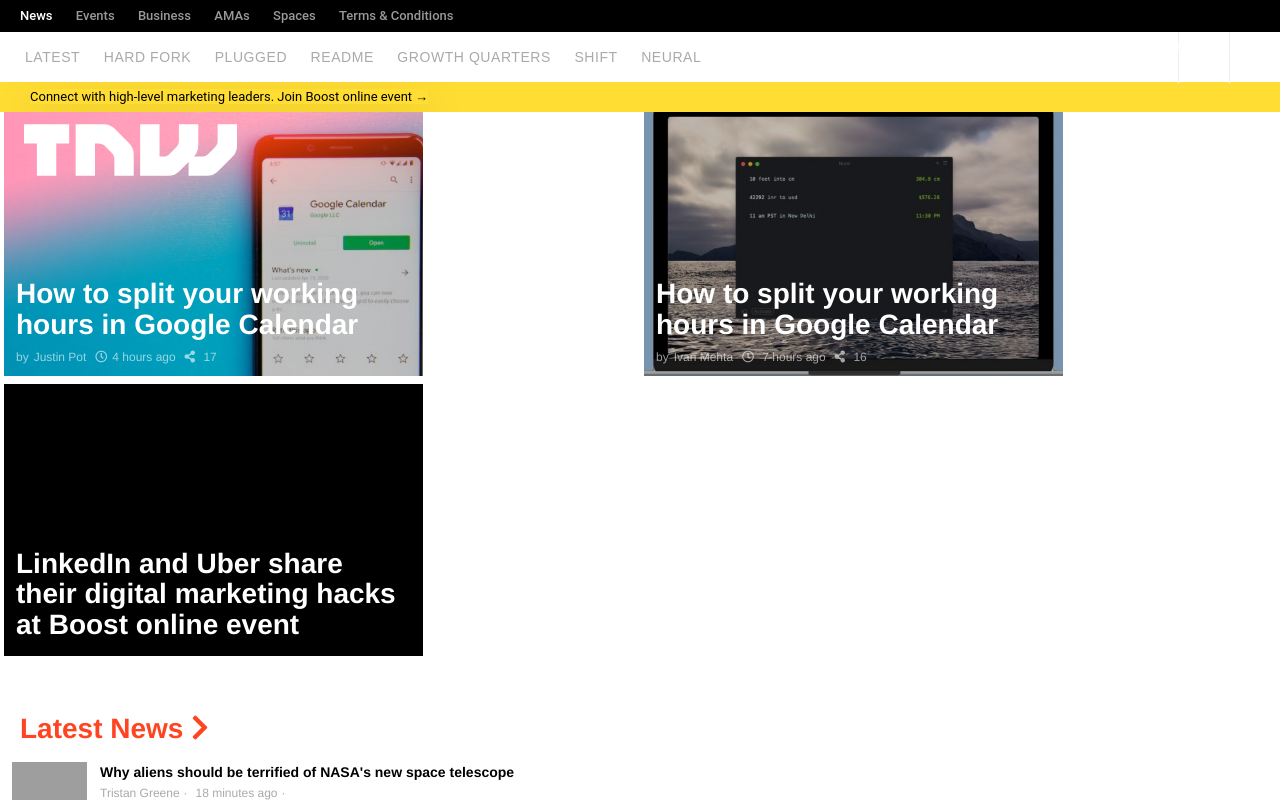
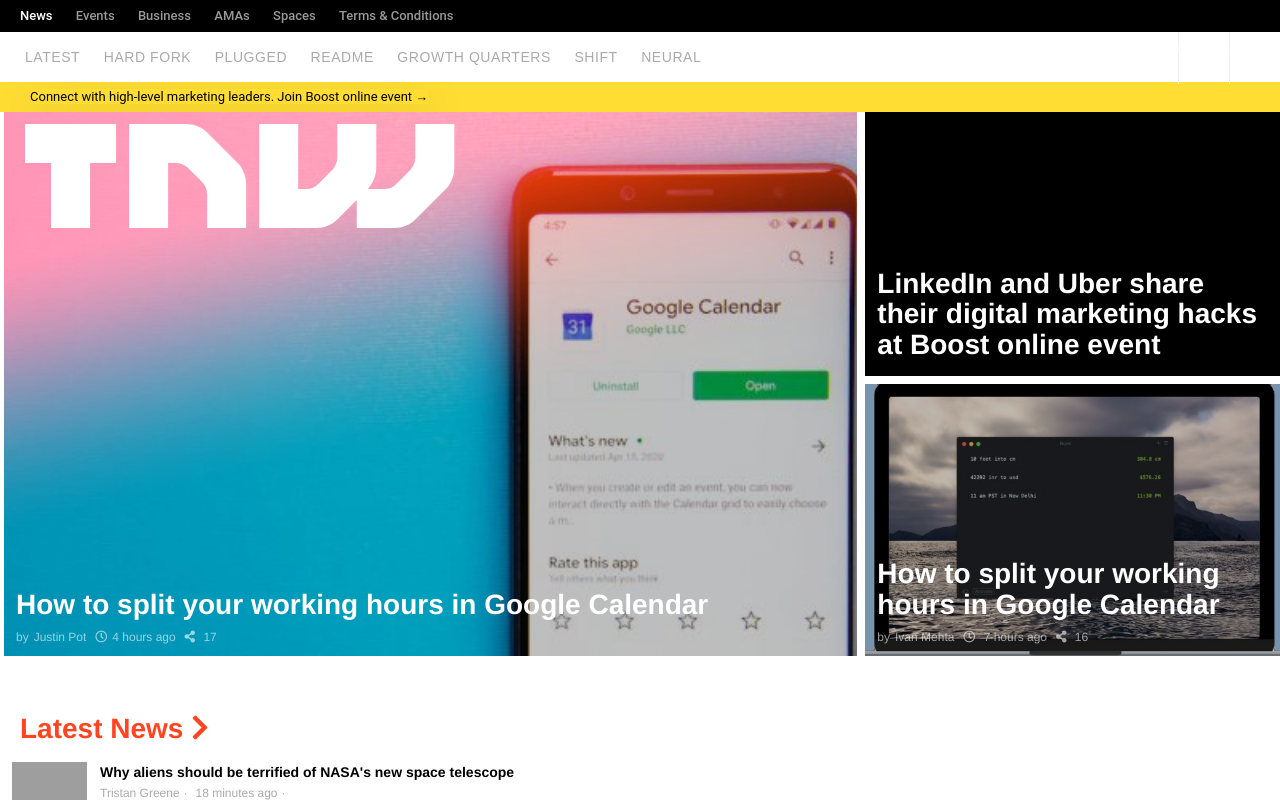
Before and after one commit to uzairali19/perma-tnw-responsive, a website: page index.html in a window 1280 px wide. Drawn offline with Linux system fonts and the light colour scheme; grey boxes are pictures that could not be loaded.

Commit message:
Fixed Highlights

```diff
--- a/index.html
+++ b/index.html
@@ -136,10 +136,8 @@
     </header>
     <main>
       <section class="highlight-section">
-        <noscript
-          ><h1>THis is just for linters messages to clear out</h1></noscript
-        >
-        <article class="cover-story">
+        <noscript><h2>Remove linters</h2></noscript>
+        <article class="cover-story cover-story-1">
           <div class="cover-image cover-background-image"></div>
           <div class="cover-logo"></div>
           <div class="cover-gradient"></div>
--- a/style.css
+++ b/style.css
@@ -1,4 +1,9 @@
 /* General CSS Rules */
+
+* {
+  margin: 0;
+  padding: 0;
+}
 
 html,
 body {
@@ -12,24 +17,10 @@
   line-height: 1.42857143;
   color: #333;
   background-color: #fff;
-  margin: 0;
-  padding: 0;
 }
 
 a {
   text-decoration: none;
-}
-
-h1,
-h2,
-h3,
-h4,
-h5,
-h6,
-ul,
-p {
-  margin: 0;
-  padding: 0;
 }
 
 ul {
@@ -664,7 +655,7 @@
     font-size: 12px;
   }
 
-  .cover-story:first-child {
+  .cover-story-1 {
     height: 100%;
     width: 66.66666%;
     padding: 4px;
@@ -793,7 +784,7 @@
     position: relative;
   }
 
-  .cover-story:first-child {
+  .cover-story-1 {
     height: 100%;
     width: 66.66666%;
     padding: 4px;
```
